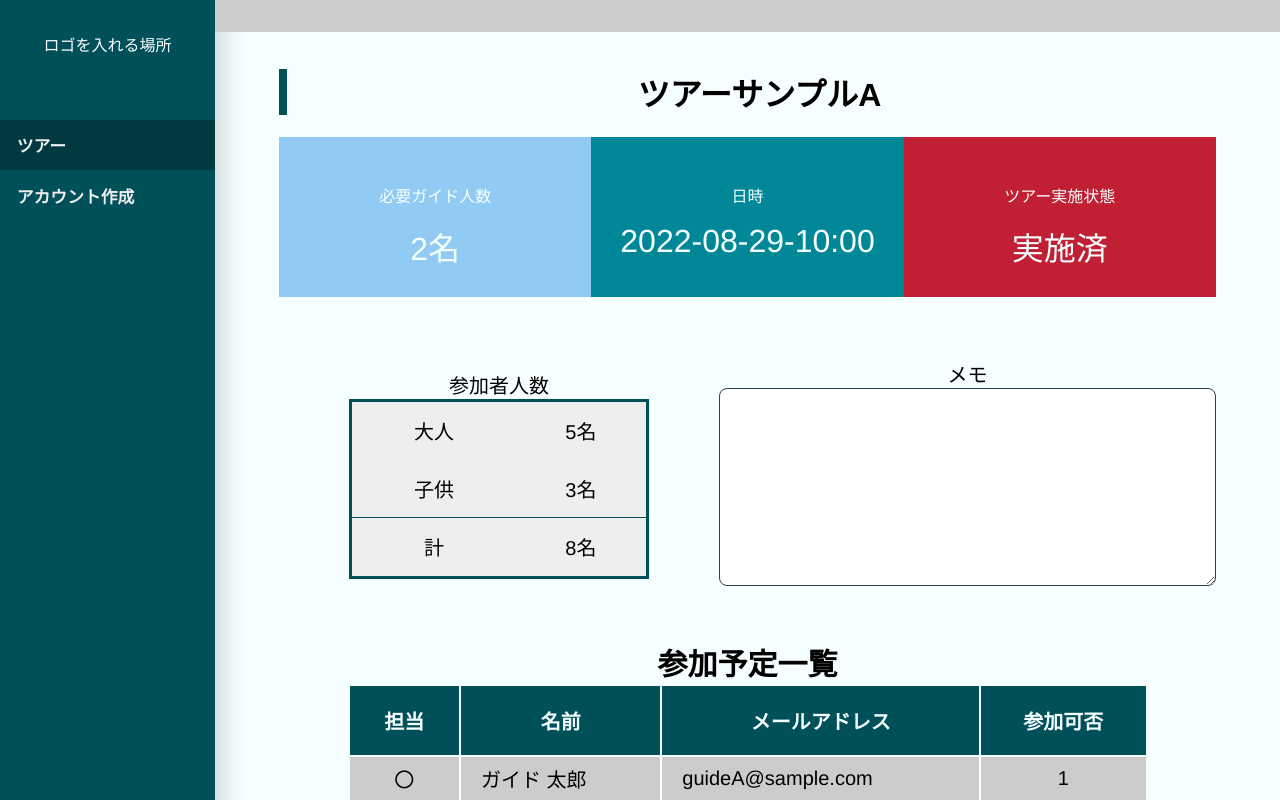
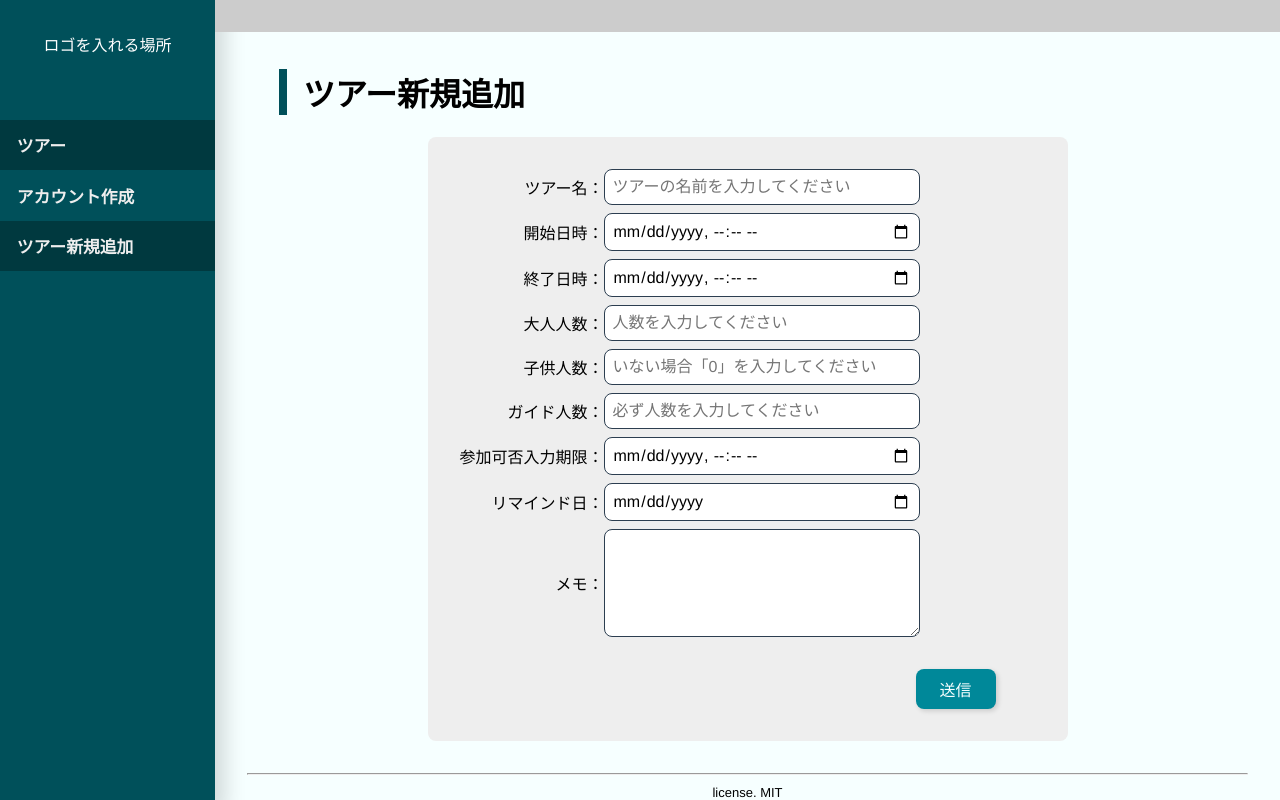
Before and after one commit to e-harp-intern/R4FY, a Vue app in the folder web/: page /tours/create in a window 1280 px wide. Shown: the top 800 px of the page. Built offline with nearby package versions, Linux system fonts and the light colour scheme.

Commit message:
#17 ツアー新規追加画面　作成

```diff
--- a/web/src/components/SideMenu.vue
+++ b/web/src/components/SideMenu.vue
@@ -29,6 +29,10 @@ export default {
         {
           path: "/createaccount",
           title: this.$i18n.t("pages.createaccount.title"),
+        },
+        {
+          path: "/tours/create",
+          title: this.$i18n.t("pages.tours.create.title"),
         },
       ],
     };
--- a/web/src/i18n/languages/ja.js
+++ b/web/src/i18n/languages/ja.js
@@ -13,6 +13,9 @@ export default {
             title: "ツアー",
             tour: {
                 title: "ツアー詳細",
+            },
+            create: {
+                title: "ツアー新規追加",
             }
         },
         createaccount: {
@@ -42,6 +45,20 @@ export default {
         email: "メールアドレス：",
         password: "パスワード：",
         memo: "メモ：",
+        tour_name: "ツアー名：",
+        start_datetime: "開始日時：",
+        end_datetime: "終了日時：",
+        adult_num: "大人人数：",
+        child_num: "子供人数：",
+        guide_num: "ガイド人数：",
+        schedule_input_deadline: "参加可否入力期限：",
+        remind_date: "リマインド日：",
+        detail: {
+            tour_name: "ツアーの名前を入力してください",
+            adult_num: "人数を入力してください",
+            child_num: "いない場合「0」を入力してください",
+            guide_num: "必ず人数を入力してください",
+        }
     },
     table: {
         tour:{
--- a/web/src/router/index.js
+++ b/web/src/router/index.js
@@ -23,6 +23,11 @@ const routes = [
     component: () => import("@/views/ToursListView.vue"),
   },
   {
+    path: "/tours/create",
+    name: "input",
+    component: () => import("@/views/CreateTour.vue"),
+  },
+  {
     path: "/tours/:id",
     name: "tour",
     component: () => import("@/views/TourView.vue"),
--- /dev/null
+++ b/web/src/views/CreateTour.vue
@@ -0,0 +1,179 @@
+<template>
+  <div id="create-account-page">
+    <h1>{{ $t("pages.tours.create.title") }}</h1>
+    <div class="form-frame">
+      <form @submit.prevent="create" class="form-main">
+        <div class="form-tabel">
+          <!--ツアー名-->
+          <label>{{ $t("label.tour_name") }}</label
+          ><input
+            type="text"
+            :placeholder="$t('label.detail.tour_name')"
+            id="tour_name"
+            required
+          />
+          <!--開始日時-->
+          <label>{{ $t("label.start_datetime") }}</label
+          ><input
+            type="datetime-local"
+            :placeholder="start_datetime"
+            id="start_datetime"
+            required
+          />
+          <!--終了日時-->
+          <label>{{ $t("label.end_datetime") }}</label
+          ><input
+            type="datetime-local"
+            :placeholder="end_datetime"
+            id="end_datetime"
+            required
+          />
+          <!--大人-->
+          <label>{{ $t("label.adult_num") }}</label
+          ><input
+            type="number"
+            :placeholder="$t('label.detail.adult_num')"
+            id="adult_num"
+            required
+          />
+          <!--子供-->
+          <label>{{ $t("label.child_num") }}</label
+          ><input
+            type="number"
+            :placeholder="$t('label.detail.child_num')"
+            id="child_num"
+            required
+          />
+          <!--ガイド-->
+          <label>{{ $t("label.guide_num") }}</label
+          ><input
+            type="number"
+            :placeholder="$t('label.detail.guide_num')"
+            id="guide_num"
+            required
+          />
+          <!--参加可否入力期限-->
+          <label>{{ $t("label.schedule_input_deadline") }}</label
+          ><input
+            type="datetime-local"
+            :placeholder="schedule_input_deadline"
+            id="schedule_input_deadline"
+            required
+          />
+          <!--リマインド日-->
+          <label>{{ $t("label.remind_date") }}</label
+          ><input
+            type="date"
+            :placeholder="remind_date"
+            id="remind_date"
+            required
+          />
+          <!--メモ-->
+          <label>{{ $t("label.memo") }}</label
+          ><textarea cols="30" rows="5" name="memo"> </textarea>
+        </div>
+        <br />
+        <div class="form-button-frame">
+          <button type="submit" class="button-green">
+            {{ $t("button.send") }}
+          </button>
+        </div>
+      </form>
+    </div>
+  </div>
+</template>
+
+<script>
+import api from "@/mixins/api";
+
+export default {
+  data() {
+    return {
+      test: "",
+    };
+  },
+  created() {},
+  methods: {
+    form_reset() {
+      const forms = document.getElementsByTagName("input");
+      for (let i = 0; i < forms.length; i += 1) {
+        forms[i].value = null;
+      }
+    },
+    async create() {
+      // ロード中にする
+      this.$emit("SendLoadComplete", false);
+
+      // アカウント作成情報を送信
+      const response = await api.post(
+        "/api/v1/createaccount",
+        {
+          email: document.getElementById("email").value,
+          name: document.getElementById("name").value,
+        },
+        this.$router.push
+      );
+
+      // API完了
+      if (response.status === "success") {
+        // 成功
+        this.form_reset();
+        this.$router.push("?status=200");
+      } else {
+        // 失敗
+        this.$router.push("?status=500").catch(() => {});
+      }
+
+      this.$emit("SendLoadComplete", true);
+    },
+  },
+};
+</script>
+
+<style lang="scss" scoped>
+.create-account-page {
+  max-width: 100%;
+  position: relative;
+}
+
+.create-info {
+  background-color: var(--color-light-gray);
+  border-radius: 1em;
+  text-align: center;
+  padding: 2em;
+}
+
+.form-frame {
+  margin: 0 auto;
+  width: 100%;
+  max-width: 640px;
+  background-color: var(--color-light-gray);
+  box-sizing: border-box;
+  border-radius: 0.5em;
+}
+
+.form-tabel {
+  width: 80%;
+  display: inline-grid;
+  grid-template-columns: auto 1fr;
+  grid-row-gap: 0.5em;
+}
+
+.form-tabel label {
+  height: 100%;
+  display: flex;
+  justify-content: right;
+  align-items: center;
+}
+
+.form-main {
+  padding: 2em;
+}
+
+.form-button-frame {
+  padding: 2em 2em 0;
+  display: flex;
+  justify-content: right;
+  align-items: center;
+}
+</style>
```
